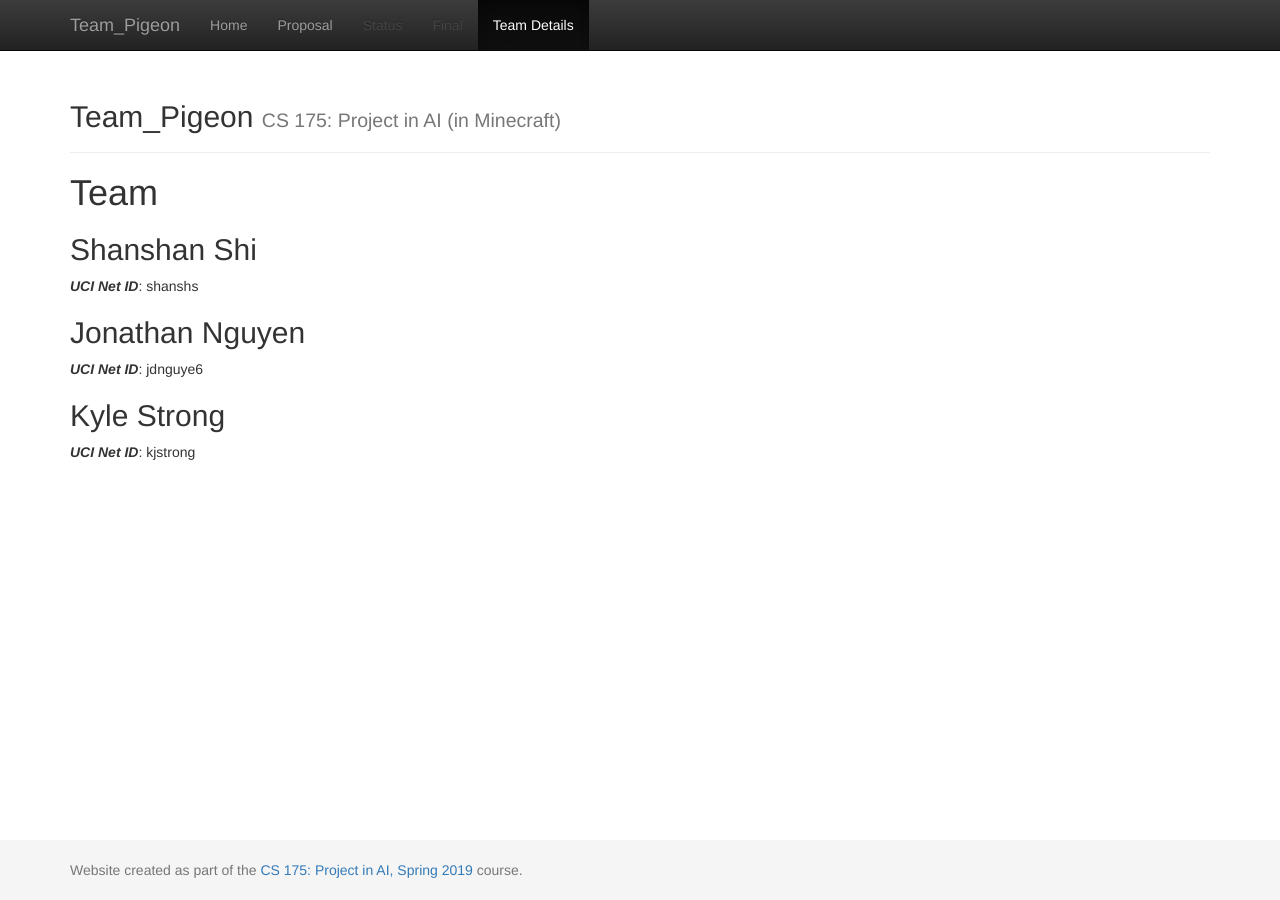
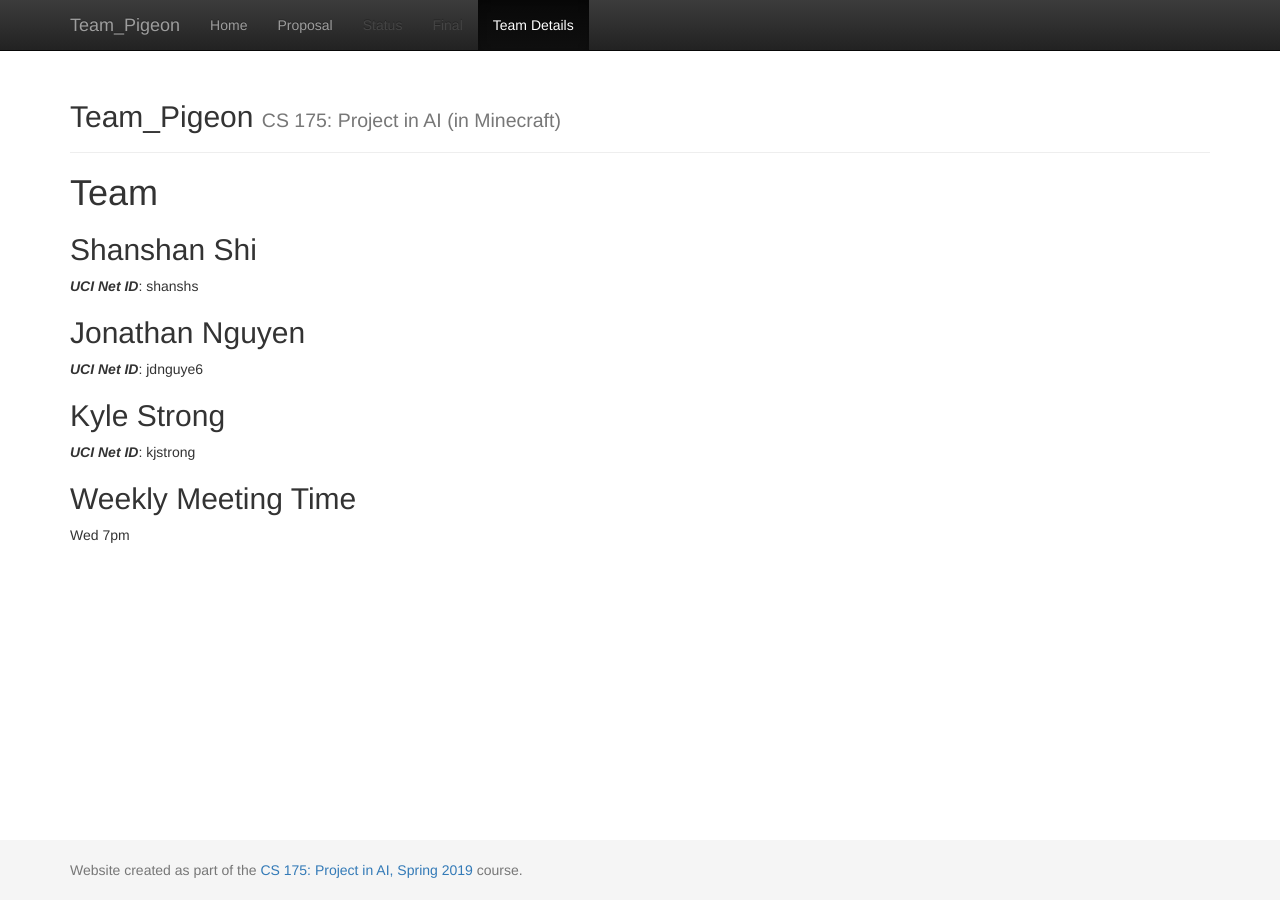
Before and after one commit to shanshs/Team-Pigeon, a Jekyll site: the page built from docs/team.md, in a window 1280 px wide. Built offline with Jekyll 4.4.1, drawn with Linux system fonts in a browser that asks for light colours.

Commit message:
Update team.md

```diff
--- a/docs/team.md
+++ b/docs/team.md
@@ -14,3 +14,6 @@ title:  Team
 
 ## Kyle Strong
 ***UCI Net ID***: kjstrong
+
+## Weekly Meeting Time
+Wed 7pm
```
